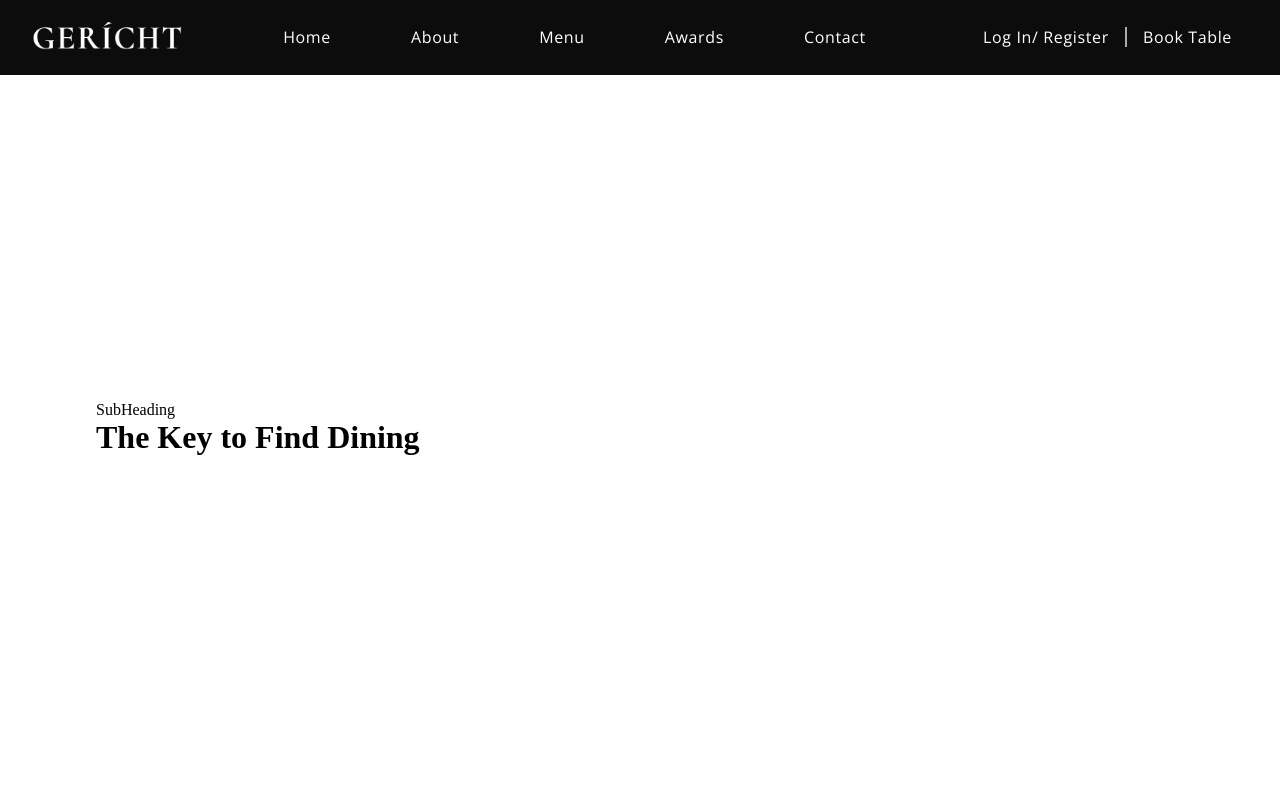
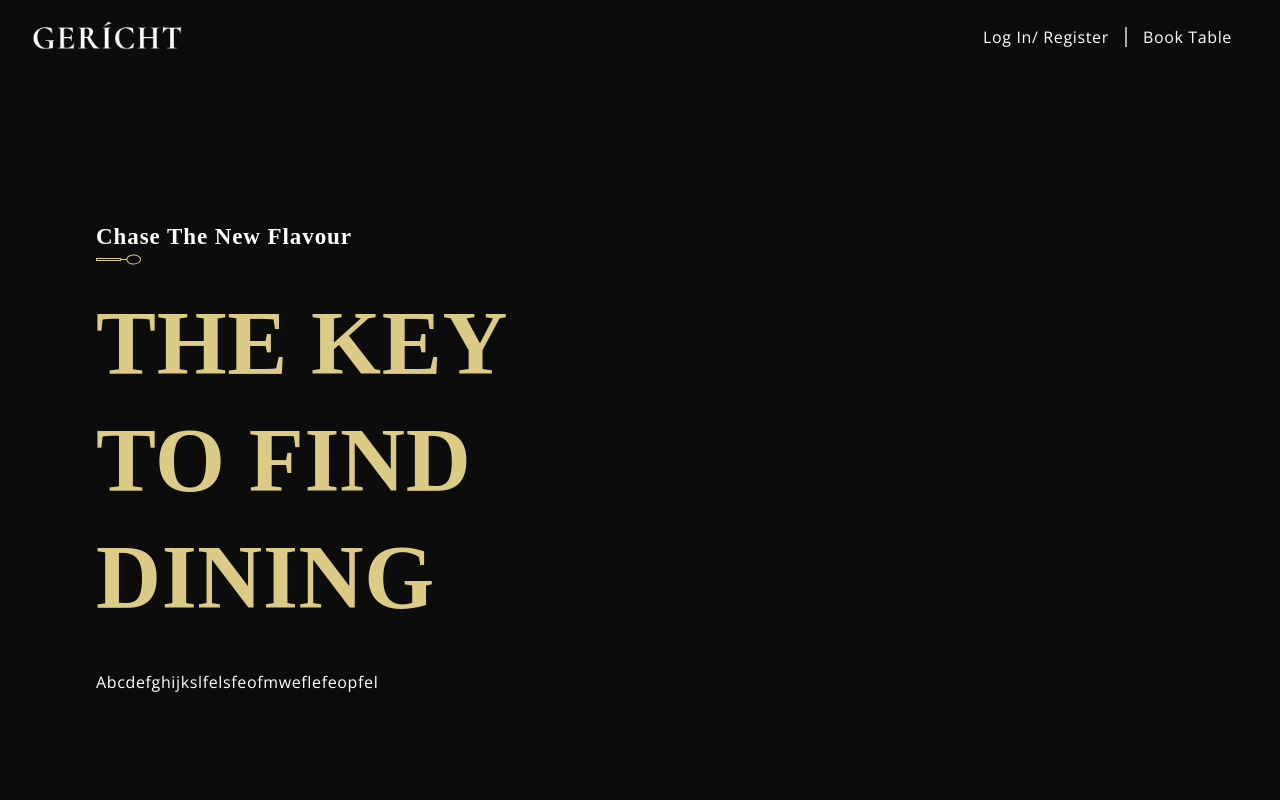
Before and after one commit to drick-infinity/Restaurant-react-website, a React (Create React App) app: page / in a window 1280 px wide. Shown: the top 800 px of the page. Built offline with nearby package versions, Linux system fonts and the light colour scheme; a web font is replaced by a local one.

Commit message:
header starting

```diff
--- a/src/components/Navbar/Navbar.css
+++ b/src/components/Navbar/Navbar.css
@@ -74,6 +74,29 @@
     right: 20px;
 }
 
+.app__navbar-smallscreen_links{
+    list-style: none;
+}
+
+.app__navbar-smallscreen_links li{
+    margin: 2rem;
+    cursor: pointer;
+    color: var(--color-golden);
+    font-size: 2rem;
+    text-align: center;
+    font-family: var(--font-base);
+}
+
+.app__navbar-smallscreen_links li:hover{
+    color: var(--color-white);
+}
+
+@media screen and (max-width:2000px){
+    .app__navbar-links{
+        display: none;
+    }
+}
+
 @media screen and (max-width:1150px) {
     .app__navbar-links{
         display:none;
@@ -83,3 +106,15 @@
         display: flex;
     }
 }
+@media screen and (max-width:650px){
+    .app__navbar{
+        padding: 1rem;
+    }
+    .app__navbar-login{
+        display: none;
+    }
+
+    .app__navbar-logo img{
+        width:110px;
+    }
+}
--- a/src/components/Navbar/Navbar.jsx
+++ b/src/components/Navbar/Navbar.jsx
@@ -13,11 +13,13 @@ const Navbar = () => {
     <img src={images.gericht} alt="app logo"/>
     </div>
     <ul className='app__navbar-links'>
+
       <li className='p__opensans'><a href='#home'>Home</a></li>
       <li className='p__opensans'><a href='#about'>About</a></li>
       <li className='p__opensans'><a href='#menu'>Menu</a></li>
       <li className='p__opensans'><a href='#awards'>Awards</a></li>
       <li className='p__opensans'><a href='#contact'>Contact</a></li>
+
     </ul>
     <div className='app__navbar-login'>
     <a href='#login' className='p__opensans'>Log In/ Register</a>
@@ -29,7 +31,7 @@ const Navbar = () => {
         {toggleMenu && (
         <div className='app__navbar-smallscreen_overlay flex__center slide-bottom'>
         <MdOutlineRestaurantMenu fontSize={25} className='overlay__close' onClick={() => setToggleMenu(false)}/>
-    <ul className='app__navbar-smallscreen-links'>
+    <ul className='app__navbar-smallscreen_links'>
       <li className='p__opensans'><a href='#home'>Home</a></li>
       <li className='p__opensans'><a href='#about'>About</a></li>
       <li className='p__opensans'><a href='#menu'>Menu</a></li>
--- a/src/components/SubHeading/SubHeading.jsx
+++ b/src/components/SubHeading/SubHeading.jsx
@@ -1,8 +1,9 @@
 import React from 'react';
-
-const SubHeading = () => (
-  <div>
-    SubHeading
+import {images} from '../../constants';
+const SubHeading = ({title}) => (
+  <div style={{marginBottom:'1rem'}}>
+    <p className='p__cormorant'>{title}</p>
+    <img src={images.spoon} alt='spoon' className='spoon__img'></img>
   </div>
 );
 
--- a/src/container/Header/Header.css
+++ b/src/container/Header/Header.css
@@ -0,0 +1,15 @@
+.app__header{
+    background-color: var(--color-black);
+}
+
+.app__header-h1{
+    font-family: var(--font-base);
+    color: var(--color-golden);
+    letter-spacing: 0.04rem;
+    text-transform: uppercase;
+    line-height: 117px;
+    font-size: 90px;
+}
+.app__header-img img{
+    width: 80%;
+}
```
